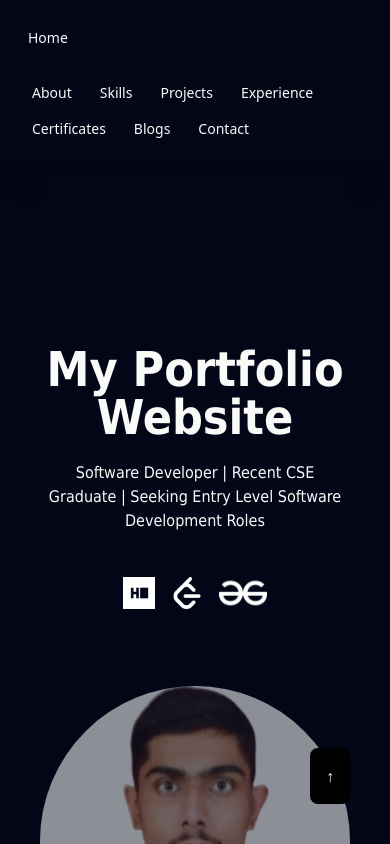
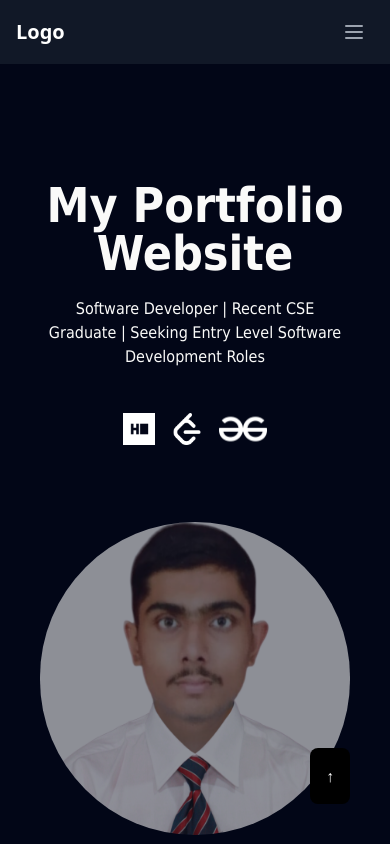
Before and after one commit to chaitanya985/personal-portfolio-project, a React (Create React App) app: page / in a window 390 px wide. Shown: the top 844 px of the page. Built offline with nearby package versions, Linux system fonts and the light colour scheme.

Commit message:
portfolio-project

```diff
--- a/src/components/Certificates.js
+++ b/src/components/Certificates.js
@@ -2,10 +2,10 @@ import React from "react";
 
 const Certificates = () => {
   const certificates = [
-    {
-      img: require("./images/cert1.jpg"),
-      link: "https://www.udemy.com/certificate/UC-226b4f09-0e78-4810-b981-3fd73e1a0233/"
-    },
+    // {
+    //   img: require("./images/cert1.jpg"),
+    //   link: "https://www.udemy.com/certificate/UC-226b4f09-0e78-4810-b981-3fd73e1a0233/"
+    // },
     // {
     //   img: require("./images/cert2.png"),
     //   link: "https://coursera.org/share/6c2847fe552ae471087d525d8412abb4"
@@ -14,14 +14,14 @@ const Certificates = () => {
       img: require("./images/cert3.png"),
       link: "https://coursera.org/share/de7b3fe7b6861b1906f48907dfaa9854"
     },
-    {
-      img: require("./images/cert4.png"),
-      link: "https://coursera.org/share/f506749e073ab366c31e035254e4d15c"
-    },
-    {
-      img: require("./images/cert5.png"),
-      link: "https://drive.google.com/file/d/1hEG2Yb-z0rdXmD3Skmsz27wpHAir-zUc/view?usp=drive_link"
-    },
+    // {
+    //   img: require("./images/cert4.png"),
+    //   link: "https://coursera.org/share/f506749e073ab366c31e035254e4d15c"
+    // },
+    // {
+    //   img: require("./images/cert5.png"),
+    //   link: "https://drive.google.com/file/d/1hEG2Yb-z0rdXmD3Skmsz27wpHAir-zUc/view?usp=drive_link"
+    // },
   ];
 
   return (
--- a/src/components/Navbar.js
+++ b/src/components/Navbar.js
@@ -1,73 +1,99 @@
-export default function Navbar({ currentPage }) {
+import { useState } from 'react';
+
+export default function Navbar() {
+    const [isOpen, setIsOpen] = useState(false);
+
+    const toggleMenu = () => {
+        setIsOpen(!isOpen);
+    };
+
     return (
-        <nav className={`w-full px-5 sm:px-10 py-5 shadow-xl backdrop lgur lg ${currentPage === 'home' ? 'fixed' : ''} top-0 z-10`}>
-            <div className="container flex flex-col lg:flex-row
-                            gap-5 justify-between w-full">
-                <a className="text-sm sm:text-base px-2 lg:px-5
-                                        py-2 transition rounded text-stone-50
-                                        hover:bg-slate-700"
-                            href="#hero">
-                            Home
+        <nav className="fixed top-0 left-0 w-full bg-gray-900 z-50">
+            <div className="max-w-7xl mx-auto px-4">
+                <div className="flex justify-between items-center h-16">
+                    {/* Logo/Brand */}
+                    <div className="flex-shrink-0">
+                        <a href="#" className="text-white text-xl font-bold">
+                            Logo
                         </a>
-                <ul className="flex gap-3 align-center p-1 flex-wrap" href="#hero">
-                    <li>
-                        <a className="text-sm sm:text-base px-2 lg:px-5
-                                        py-2 transition rounded text-stone-50
-                                        hover:bg-slate-700"
-                            href="#about">
+                    </div>
+
+                    {/* Desktop Menu */}
+                    <div className="hidden md:block">
+                        <div className="ml-10 flex items-center space-x-4">
+                            <a href="#about" className="text-gray-300 hover:text-white px-3 py-2">
+                                About
+                            </a>
+                            <a href="#projects" className="text-gray-300 hover:text-white px-3 py-2">
+                                Projects
+                            </a>
+                            <a href="#contact" className="text-gray-300 hover:text-white px-3 py-2">
+                                Contact
+                            </a>
+                        </div>
+                    </div>
+
+                    {/* Mobile menu button */}
+                    <div className="md:hidden">
+                        <button
+                            onClick={toggleMenu}
+                            className="inline-flex items-center justify-center p-2 rounded-md text-gray-400 hover:text-white"
+                        >
+                            <svg
+                                className="h-6 w-6"
+                                fill="none"
+                                viewBox="0 0 24 24"
+                                stroke="currentColor"
+                            >
+                                {isOpen ? (
+                                    <path
+                                        strokeLinecap="round"
+                                        strokeLinejoin="round"
+                                        strokeWidth={2}
+                                        d="M6 18L18 6M6 6l12 12"
+                                    />
+                                ) : (
+                                    <path
+                                        strokeLinecap="round"
+                                        strokeLinejoin="round"
+                                        strokeWidth={2}
+                                        d="M4 6h16M4 12h16M4 18h16"
+                                    />
+                                )}
+                            </svg>
+                        </button>
+                    </div>
+                </div>
+            </div>
+
+            {/* Mobile Menu */}
+            {isOpen && (
+                <div className="md:hidden">
+                    <div className="px-2 pt-2 pb-3 space-y-1 sm:px-3">
+                        <a
+                            href="#about"
+                            className="text-gray-300 hover:text-white block px-3 py-2"
+                            onClick={toggleMenu}
+                        >
                             About
                         </a>
-                    </li>
-                    <li>
-                        <a className="text-sm sm:text-base px-2 lg:px-5
-                                        py-2 transition rounded text-stone-50
-                                        hover:bg-slate-700"
-                            href="#skills">
-                            Skills
-                        </a>
-                    </li>
-                    <li>
-                        <a className="text-sm sm:text-base px-2 lg:px-5
-                                        py-2 transition rounded text-stone-50
-                                        hover:bg-slate-700"
-                            href="#projects">
+                        <a
+                            href="#projects"
+                            className="text-gray-300 hover:text-white block px-3 py-2"
+                            onClick={toggleMenu}
+                        >
                             Projects
                         </a>
-                    </li>
-                    <li>
-                        <a className="text-sm sm:text-base px-2 lg:px-5
-                                        py-2 transition rounded text-stone-50
-                                        hover:bg-slate-700"
-                            href="#experience">
-                            Experience
-                        </a>
-                    </li>
-                    <li>
-                        <a className="text-sm sm:text-base px-2 lg:px-5
-                                        py-2 transition rounded text-stone-50
-                                        hover:bg-slate-700"
-                            href="#certificates">
-                            Certificates
-                        </a>
-                    </li>
-                    <li>
-                        <a className="text-sm sm:text-base px-2 lg:px-5
-                                        py-2 transition rounded text-stone-50
-                                        hover:bg-slate-700"
-                            href="#blog">
-                            Blogs
-                        </a>
-                    </li>
-                    <li>
-                        <a className="text-sm sm:text-base px-2 lg:px-5
-                                        py-2 transition rounded text-stone-50
-                                        hover:bg-slate-700"
-                            href="#contact">
+                        <a
+                            href="#contact"
+                            className="text-gray-300 hover:text-white block px-3 py-2"
+                            onClick={toggleMenu}
+                        >
                             Contact
                         </a>
-                    </li>
-                </ul>
-            </div>
+                    </div>
+                </div>
+            )}
         </nav>
     );
 }
```
Also changed, not shown: 1 other file (tests, documents, lock files or other folders).
